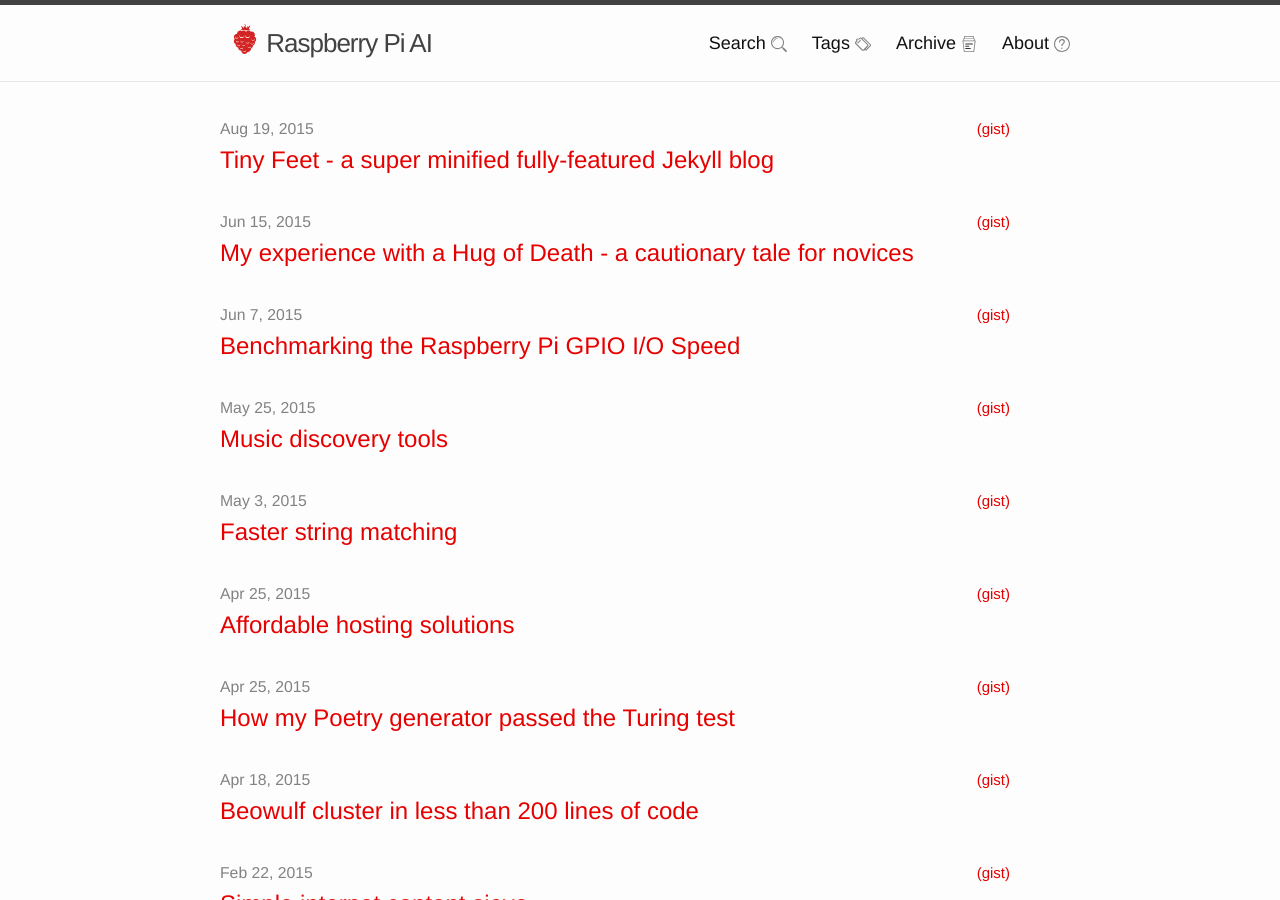
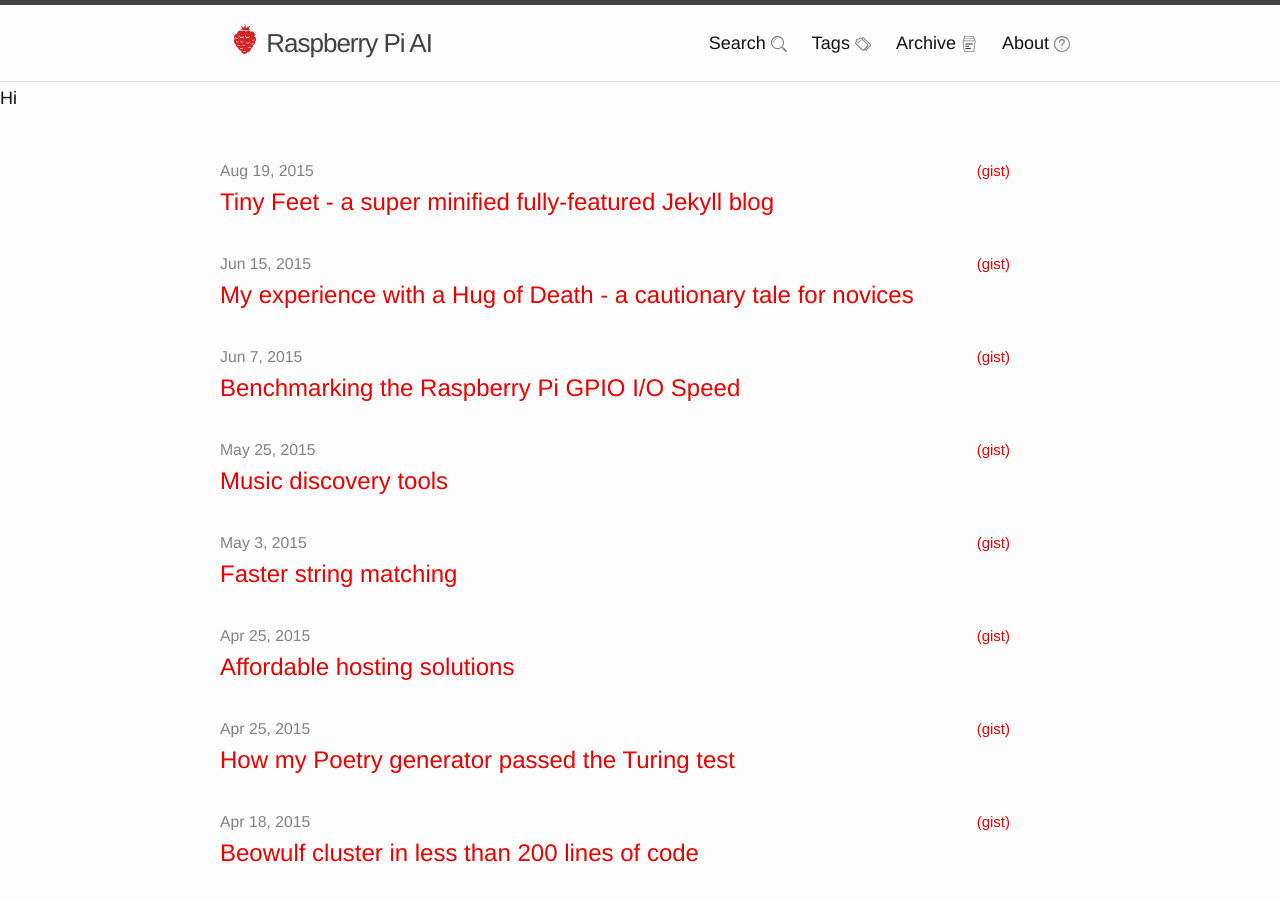
Before and after one commit to schollz/rpiai.com.old, a Jekyll site: the page built from index.html, in a window 1280 px wide and 900 px high. Built offline with Jekyll 4.4.1, drawn with Linux system fonts in a browser that asks for light colours; Markdown is read by kramdown in place of the engine named in the settings; a script that is not in the unit is left out.

Commit message:
Update header.html

```diff
--- a/_includes/header.html
+++ b/_includes/header.html
@@ -128,3 +128,7 @@
 <div class="spacer">
     &nbsp;
 </div>
+
+<div class="trigger">
+	<p>Hi</p>
+</div>
```
